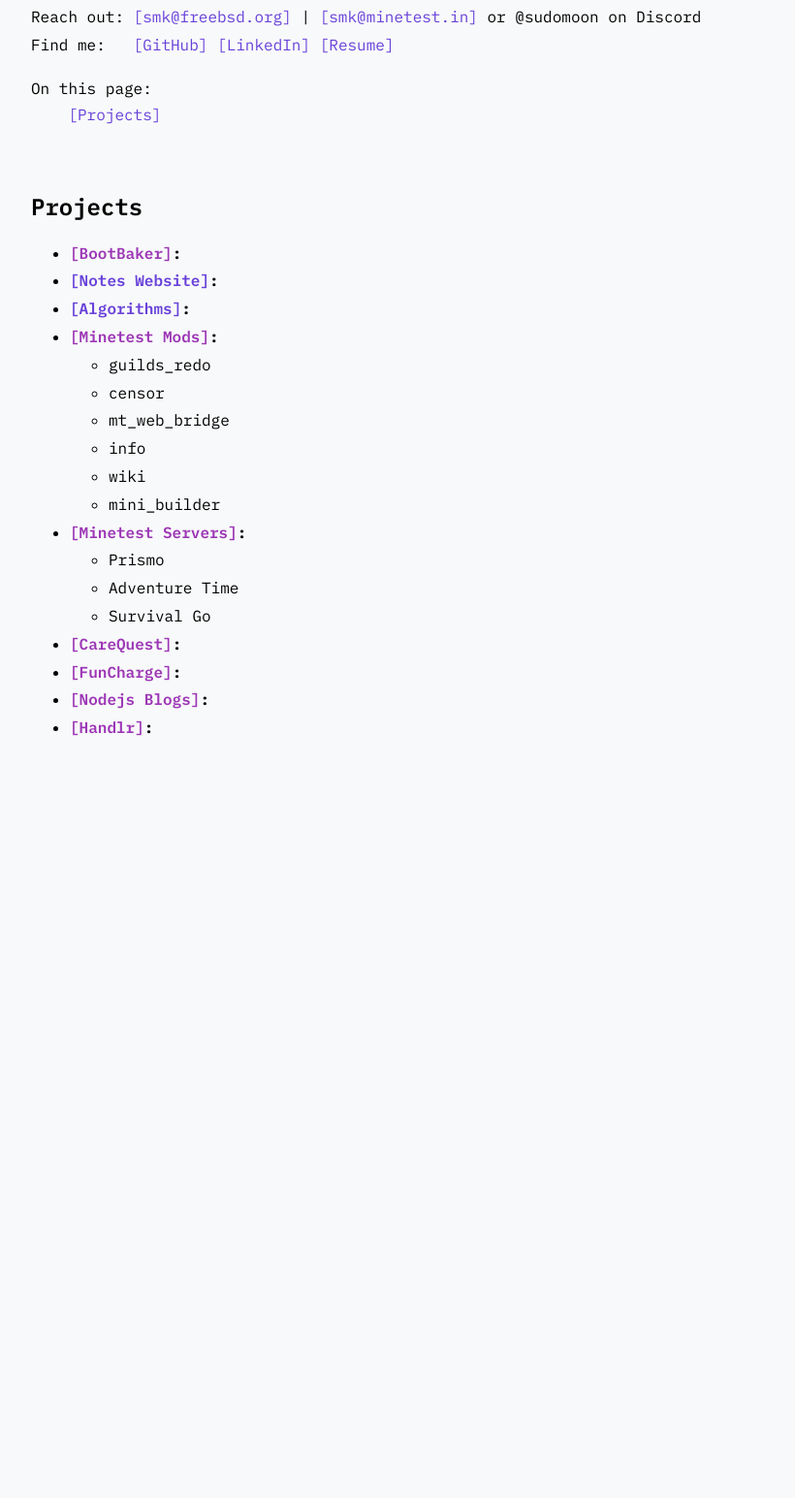
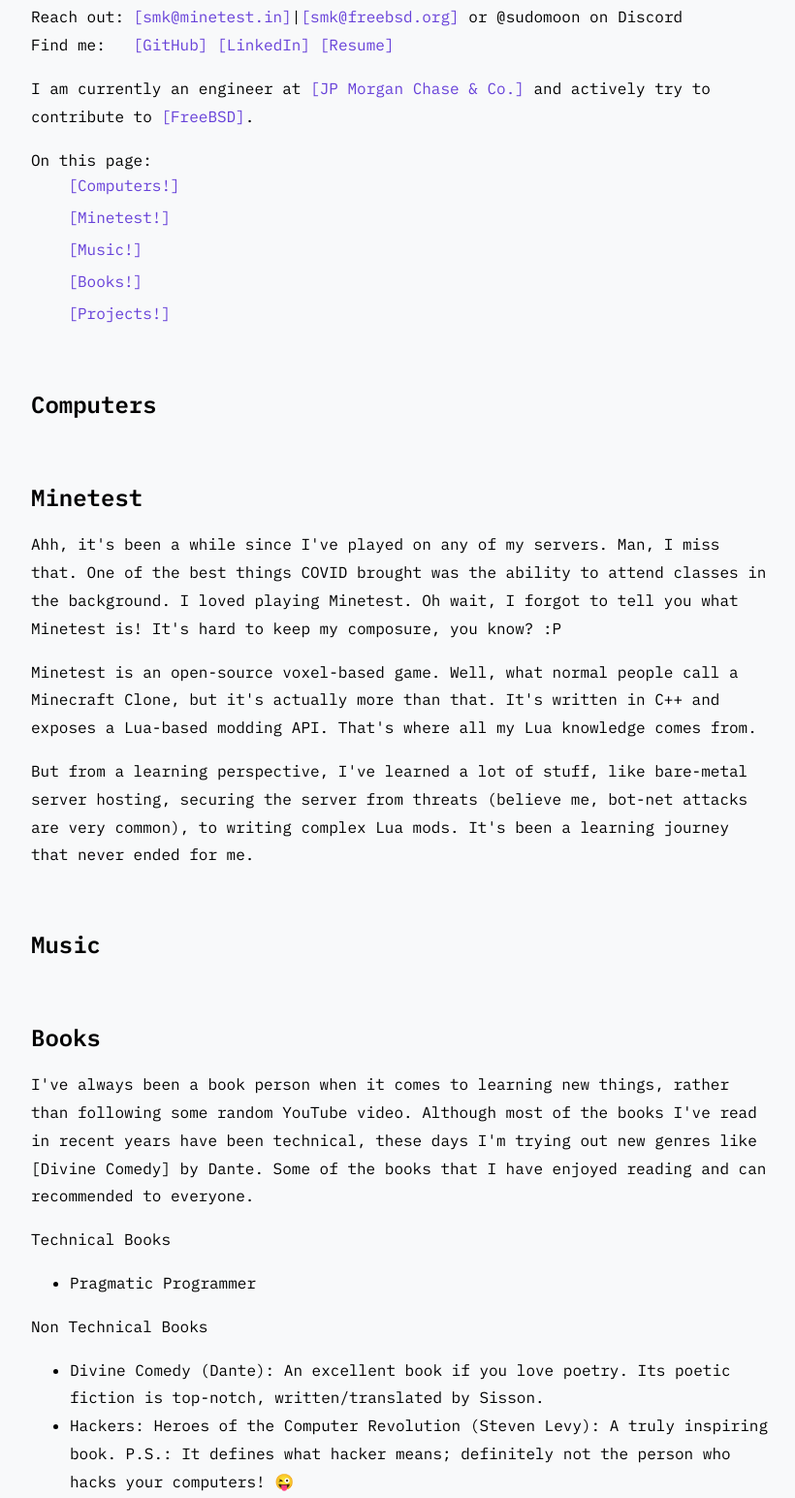
Before and after one commit to mightyjoe781/sudomoon, an Astro site: page / in a window 1280 px wide. Shown: the part 115-1660 px from the top of the page at 97% size, without its empty margins (228-1048 px from the left). Before the commit the page ends 916 px from the top, so only its background shows below. Built offline with nearby package versions, Linux system fonts and the light colour scheme; Astro itself is replaced by a stand-in of ours.

Commit message:
Add some content to website

```diff
--- a/src/pages/index.mdx
+++ b/src/pages/index.mdx
@@ -1,25 +1,56 @@
 import HomepageLayout from '../components/HomepageLayout.astro'
 
 <HomepageLayout>
-	Hello! I usually go by the alias <strong>smk</strong> or <strong>sudomoon</strong> on the Internet, though my real name is Sudhanshu. This website showcases some of my varied interests and pursuits.
+	Hello! Usually I am known by the alias <strong>smk</strong> or <strong>sudomoon</strong> on the Internet, though my real name is Sudhanshu. This website showcases some of my varied interests and pursuits.
 
-	Reach out: [smk@freebsd.org](mailto:smk@freebsd.org) | [smk@minetest.in](mailto:smk@minetest.in) or @sudomoon on Discord
+	Reach out: [smk@minetest.in](mailto:smk@minetest.in)|[smk@freebsd.org](mailto:smk@freebsd.org) or @sudomoon on Discord
 	Find me:&nbsp;&nbsp;
 	[GitHub](https://github.com/mightyjoe781)
 	[LinkedIn](https://www.linkedin.com/in/sudomoon/)
 	[Resume](#resume)
 
+	I am currently an engineer at [JP Morgan Chase & Co.](https://www.jpmorganchase.com/) and actively try to contribute to [FreeBSD](https://freebsd.org).
+
 	On this page:
+	<nav class='quick-links'>
+		- [Computers!](#computers)
+		- [Minetest!](#minetest)
+		- [Music!](#music)
+		- [Books!](#books)
+		- [Projects!](#projects)
+	</nav>
+	## Computers
 
-	<nav class='quick-links'>
-		- [Projects](#projects)
-	</nav>
+	## Minetest
+	Ahh, it's been a while since I've played on any of my servers. Man, I miss that. One of the best things COVID brought was the ability to attend classes in the background. I loved playing Minetest. Oh wait, I forgot to tell you what Minetest is! It's hard to keep my composure, you know? :P
+
+	Minetest is an open-source voxel-based game. Well, what normal people call a Minecraft Clone, but it's actually more than that. It's written in C++ and exposes a Lua-based modding API. That's where all my Lua knowledge comes from.
+
+	But from a learning perspective, I've learned a lot of stuff, like bare-metal server hosting, securing the server from threats (believe me, bot-net attacks are very common), to writing complex Lua mods. It's been a learning journey that never ended for me.
+
+	## Music
+
+	## Books
+	I've always been a book person when it comes to learning new things, rather than following some random YouTube video. Although most of the books I've read in recent years have been technical, these days I'm trying out new genres like [Divine Comedy] by Dante.
+	Some of the books that I have enjoyed reading and can recommended to everyone.
+
+	Technical Books
+		- Pragmatic Programmer
+
+	Non Technical Books
+		- Divine Comedy (Dante): An excellent book if you love poetry. Its poetic fiction is top-notch, written/translated by Sisson.
+		- Hackers: Heroes of the Computer Revolution (Steven Levy): A truly inspiring book. P.S.: It defines what hacker means; definitely not the person who hacks your computers! 😜
+
 
 	## Projects
+
+	Now that I have joined the Industry, there is not much time to devote to personal projects, yet I try to pick up something new every now and then.
+	Here is the list of useful stuff I have created in past, some are still maintained while others more or less inactive.
 
 	- **[BootBaker]():**
 	- **[Notes Website](https://notes.minetest.in/):**
 	- **[Algorithms](https://algo.minetest.in/):**
+	- **[VPS Setup]():**
 	- **[Minetest Mods]():**
 		- guilds_redo
 		- censor
@@ -36,4 +67,5 @@ import HomepageLayout from '../components/HomepageLayout.astro'
 	- **[Nodejs Blogs]():**
 	- **[Handlr]():**
 
+
 </HomepageLayout>
```
